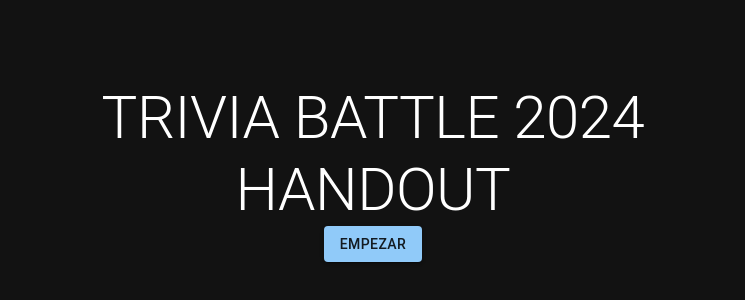
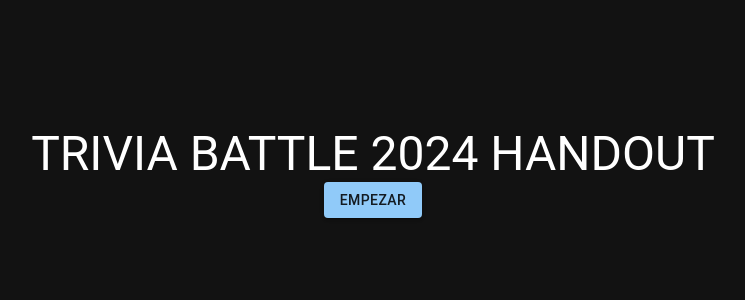
Before and after one commit to Yeuri07/Trivia-Batle-english, a React (Vite) app: page / in a window 1280 px wide. Shown: the part 228-528 px from the top of the page, without its empty margins (267-1012 px from the left). Built offline with nearby package versions, Linux system fonts and the light colour scheme.

Commit message:
changed size to h1

```diff
--- a/src/App.tsx
+++ b/src/App.tsx
@@ -12,9 +12,9 @@ function App() {
   return (
 
       <main>
-        <Container maxWidth='sm'>
+        <Container maxWidth='xl'>
             <Stack direction='row' gap={2} alignItems='center' justifyContent='center'>
-          <Typography variant='h2' component='h1'>
+          <Typography variant='h3' component='h1'>
               TRIVIA BATTLE 2024 HANDOUT
           </Typography>
             </Stack>
```
